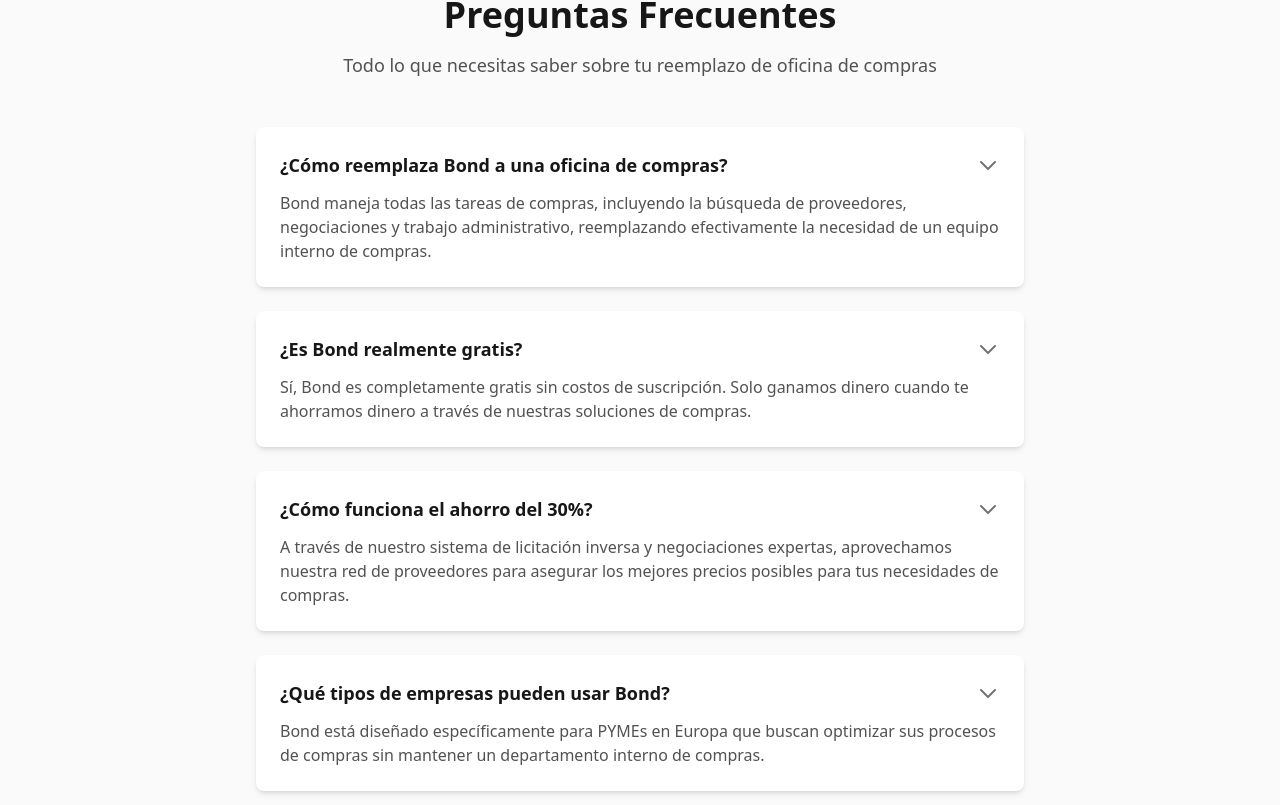
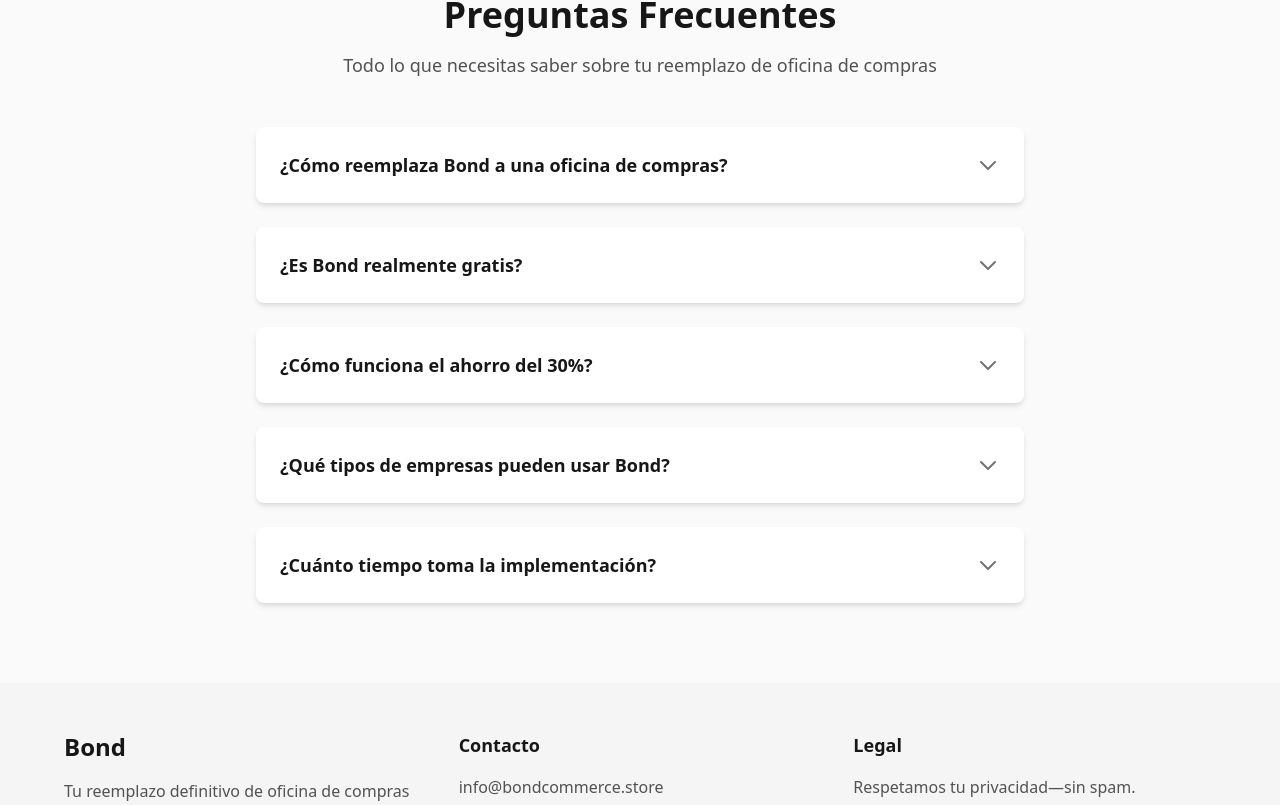
Before and after one commit to sankc/bond-landing-v2, a React (Vite) app: page / in a window 1280 px wide. Shown: the part 3875-4680 px from the top of the page. Built offline with nearby package versions, Linux system fonts and the light colour scheme; no server answers.

Commit message:
Update FAQ.jsx

```diff
--- a/src/components/FAQ.jsx
+++ b/src/components/FAQ.jsx
@@ -1,8 +1,10 @@
-import React from "react";
+import React, { useState } from "react";
 import { useTranslation } from "react-i18next";
 
 function FAQ() {
   const { t } = useTranslation();
+  // State to track which FAQ item is currently open
+  const [openIndex, setOpenIndex] = useState(null);
 
   const faqItems = [
     {
@@ -27,6 +29,11 @@
     }
   ];
 
+  // Toggle function to handle opening/closing FAQ items
+  const toggleFAQ = (index) => {
+    setOpenIndex(openIndex === index ? null : index);
+  };
+
   return (
     <section id="faq" className="py-20 bg-neutral-50 dark:bg-neutral-900">
       <div className="container mx-auto px-4">
@@ -41,14 +48,22 @@
 
         <div className="max-w-3xl mx-auto space-y-6">
           {faqItems.map((item, index) => (
-            <div key={index} className="bg-white dark:bg-neutral-800 rounded-lg shadow-md p-6">
-              <button className="w-full text-left focus:outline-none">
+            <div
+              key={index}
+              className="bg-white dark:bg-neutral-800 rounded-lg shadow-md overflow-hidden transition-all duration-200 ease-in-out"
+            >
+              <button
+                onClick={() => toggleFAQ(index)}
+                className="w-full text-left focus:outline-none p-6 hover:bg-neutral-50 dark:hover:bg-neutral-700 transition-colors"
+              >
                 <div className="flex items-center justify-between">
                   <h3 className="text-lg font-semibold text-neutral-900 dark:text-white">
                     {t(item.question)}
                   </h3>
                   <svg
-                    className="w-6 h-6 text-neutral-500"
+                    className={`w-6 h-6 text-neutral-500 transition-transform duration-200 ${
+                      openIndex === index ? 'transform rotate-180' : ''
+                    }`}
                     fill="none"
                     stroke="currentColor"
                     viewBox="0 0 24 24"
@@ -61,10 +76,17 @@
                     />
                   </svg>
                 </div>
-                <div className="mt-3 text-neutral-600 dark:text-neutral-300">
+              </button>
+              {/* Answer section with smooth height transition */}
+              <div
+                className={`overflow-hidden transition-all duration-200 ease-in-out ${
+                  openIndex === index ? 'max-h-96' : 'max-h-0'
+                }`}
+              >
+                <div className="p-6 pt-0 text-neutral-600 dark:text-neutral-300">
                   {t(item.answer)}
                 </div>
-              </button>
+              </div>
             </div>
           ))}
         </div>
```
